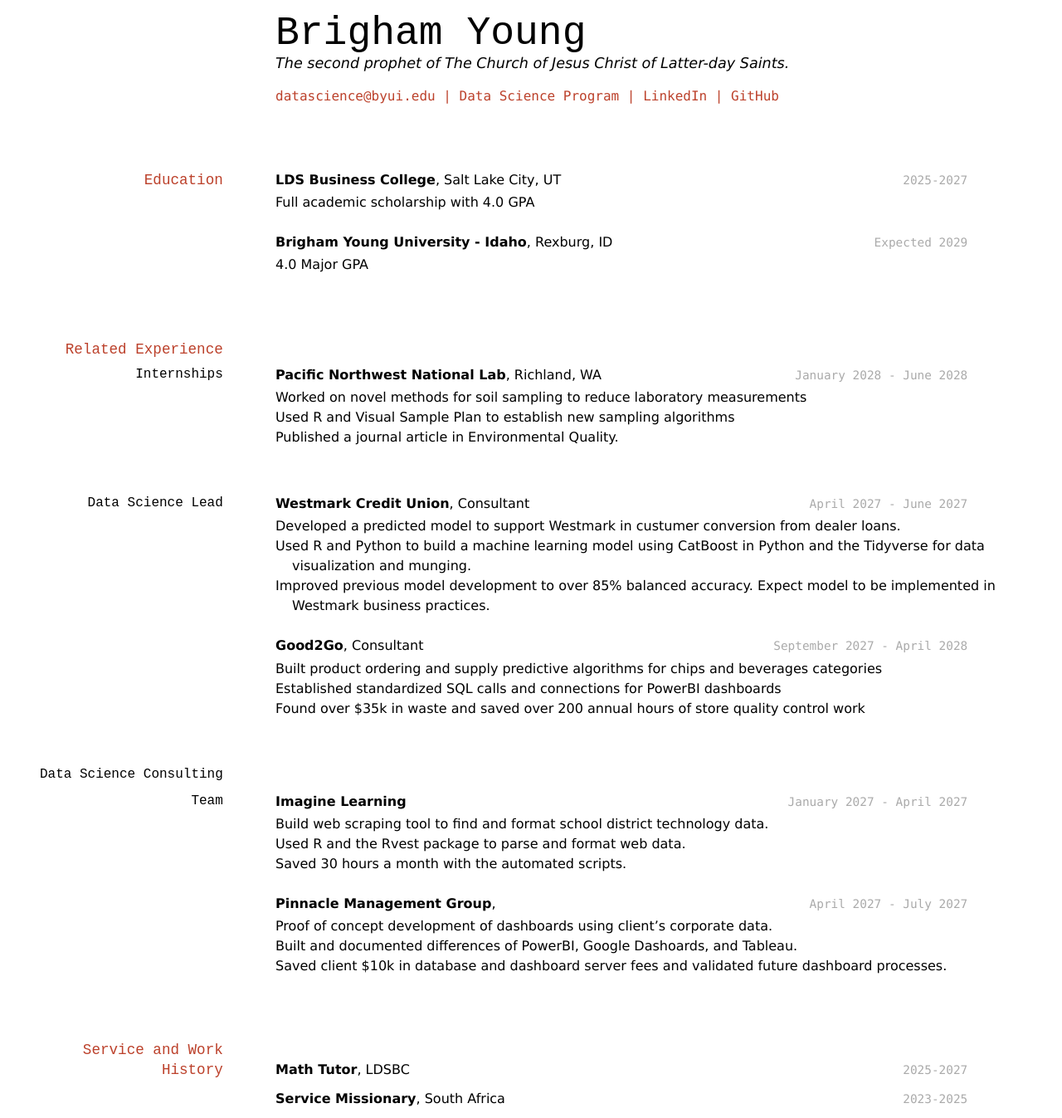
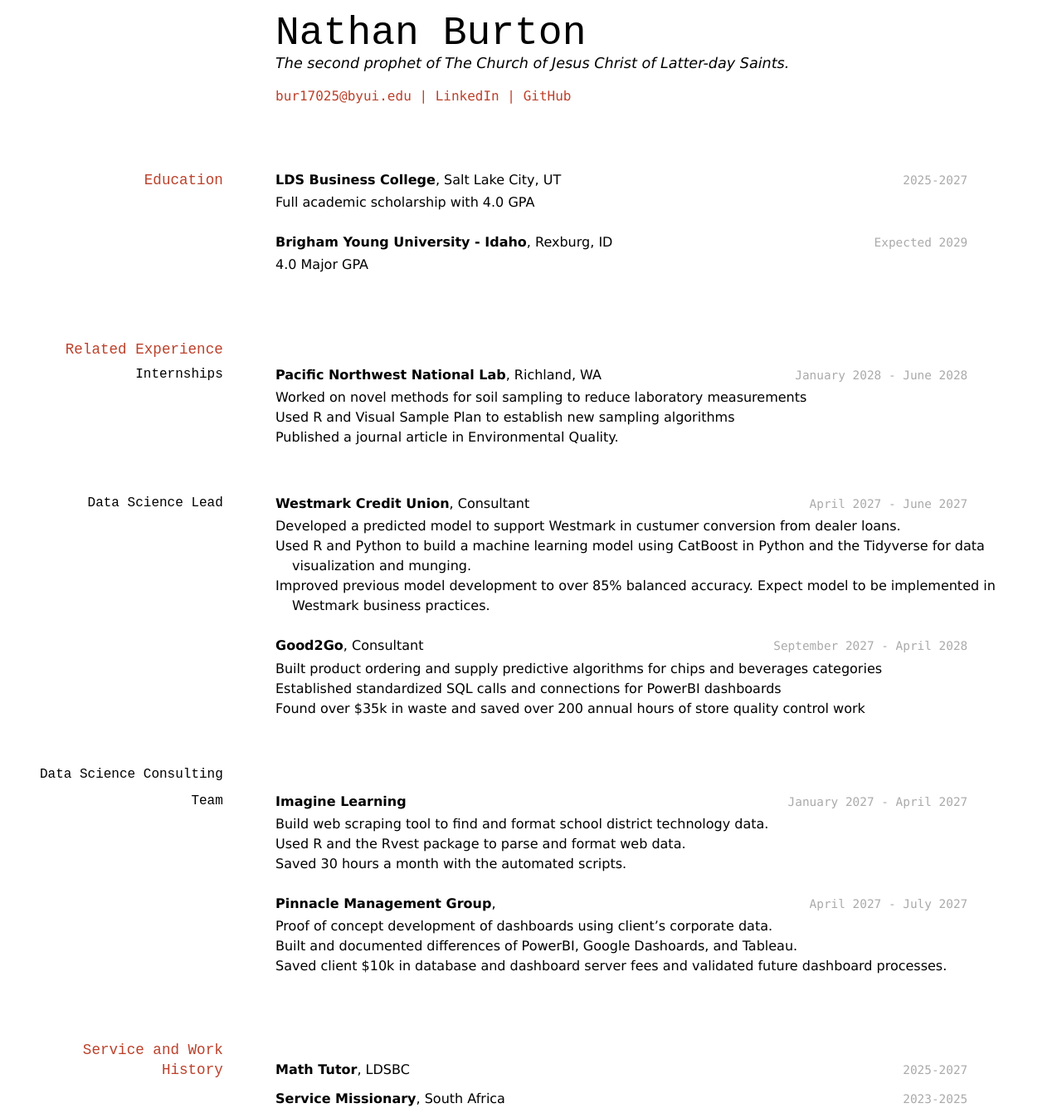
Before and after one commit to nateburton11/BurtonNathanResume, a Jekyll site: the page built from docs/index.md, in a window 1280 px wide. Shown: the whole page at 83% size. Built offline with Jekyll 4.4.1, drawn with Linux system fonts in a browser that asks for light colours.

Commit message:
fixed name and links

```diff
--- a/docs/index.md
+++ b/docs/index.md
@@ -1,15 +1,14 @@
 ---
 layout: cv
-title: Brigham Young's Resume
+title: Nathan Burton
 ---
-# Brigham Young
+# Nathan Burton
 The second prophet of The Church of Jesus Christ of Latter-day Saints.
 
 <div id="webaddress">
-<a href="datascience@byui.edu">datascience@byui.edu</a>
-| <a href="https://byuidatascience.github.io/development.html">Data Science Program</a>
-| <a href="https://www.linkedin.com/groups/13537407/">LinkedIn</a>
-| <a href="https://github.com/byuids-resumes">GitHub</a>
+<a href="bur17025@byui.edu">bur17025@byui.edu</a>
+| <a href="https://www.linkedin.com/in/nathanburton97/">LinkedIn</a>
+| <a href="https://github.com/nateburton11-resumes">GitHub</a>
 </div>
 
 <!-- https://www.monique.tech/the-art-of-markdown -->
```
